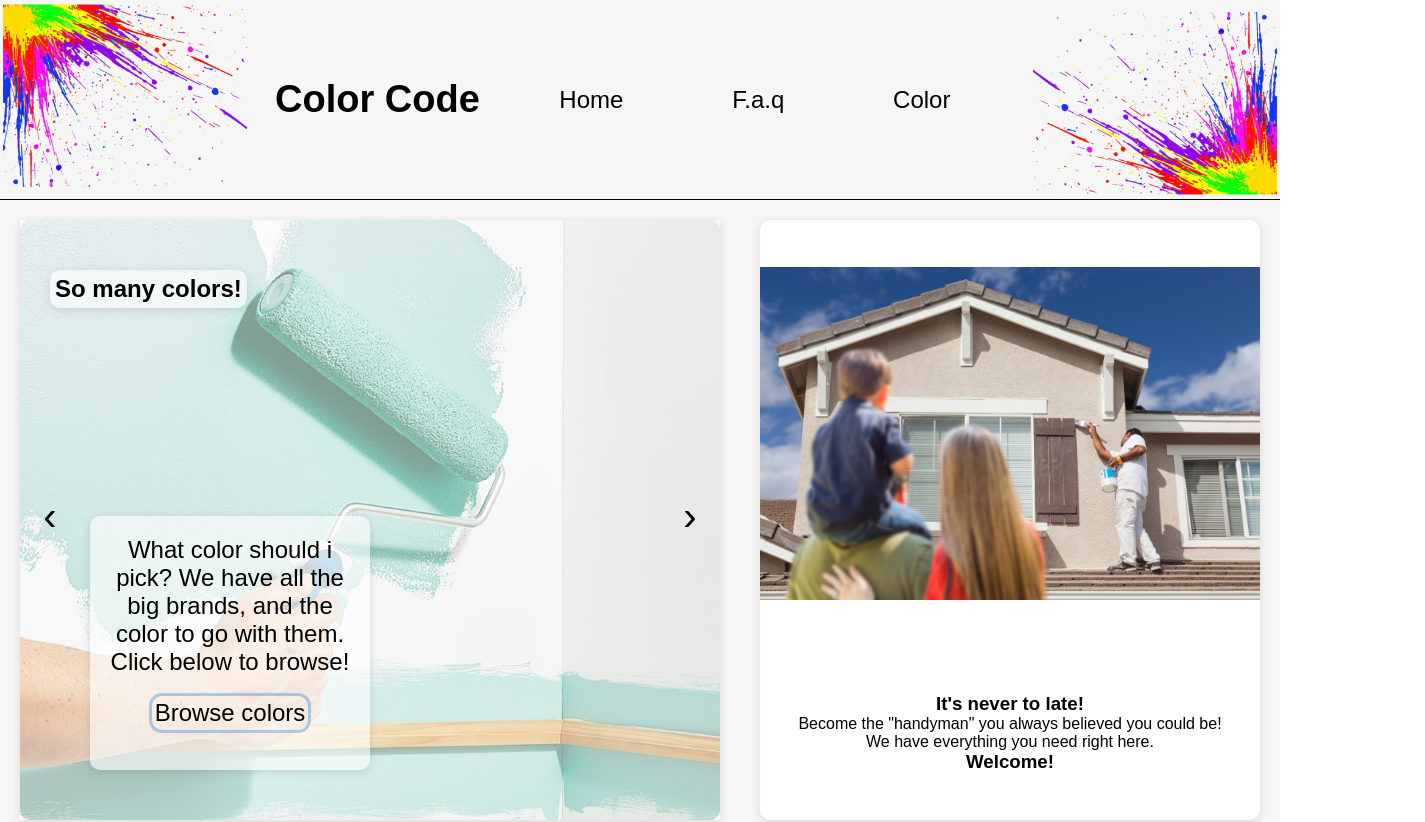
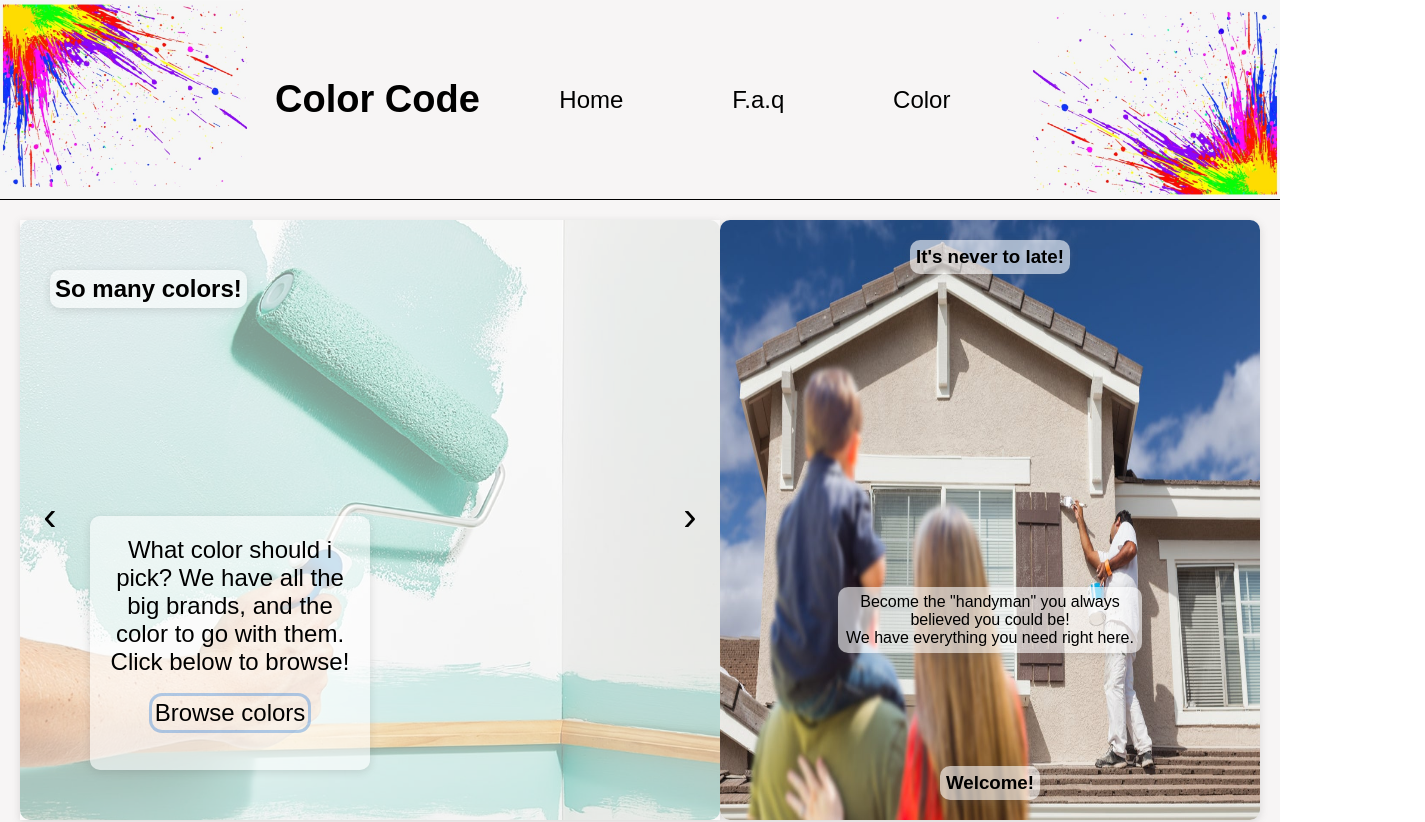
Before and after one commit to erikdalgrund/examen22, a React (Create React App) app: page / in a window 1280 px wide. Shown: the top 822 px of the page, 1425 px wide, since content can reach past the window. Built offline with nearby package versions, Linux system fonts and the light colour scheme; a web font is replaced by a local one.

Commit message:
examen[016] Chore: Styling

```diff
--- a/src/sass/cards/_cardInfo.scss
+++ b/src/sass/cards/_cardInfo.scss
@@ -1,10 +1,54 @@
 .card-info {
     background: #ffff;
     box-shadow: $cardPrimary;
-    width: 500px;
+    width: 600px;
     border-radius: 10px;
+    align-items: center;
     text-align: center;
     display: flex;
     flex-direction: column;
     justify-content: space-around;
+
+    &--image {
+        width: 100%;
+        height: 100%;
+        position: relative;
+        border-radius: 10px;
+    }
+
+    &--title {
+        background: rgba($color: #ffff, $alpha: 0.6);
+        padding: 6px;
+        box-shadow: $cardPrimary;
+        border-radius: 10px;
+
+    }
+
+    &--wrapper {
+        position: absolute;
+        height: 80%;
+        max-height: 600px;
+        display: flex;
+        flex-direction: column;
+        justify-content: space-between;
+        padding: 20px;
+        align-items: center;
+    }
+
+    &--items {
+        max-width: 70%;
+        margin-top: 200px;
+        background: rgba($color: #ffff, $alpha: 0.6);
+        padding: 6px;
+        box-shadow: $cardPrimary;
+        border-radius: 10px;
+
+    }
+
+    &--outro {
+        background: rgba($color: #ffff, $alpha: 0.6);
+        padding: 6px;
+        box-shadow: $cardPrimary;
+        border-radius: 10px;
+    }
 }
--- a/src/sass/cards/_widecard.scss
+++ b/src/sass/cards/_widecard.scss
@@ -2,8 +2,14 @@
     background: rgba($color: #ffff, $alpha: 0.6);
     box-shadow: $cardPrimary;
     border-radius: 10px;
-    padding: 5px;
     display: flex;
     height: 500px;
     margin-top: 50px;
+
+        &-image--hero {
+            width: 100%;
+            height: 100%;
+            border-radius: 10px;
+        }
+
 }
```
